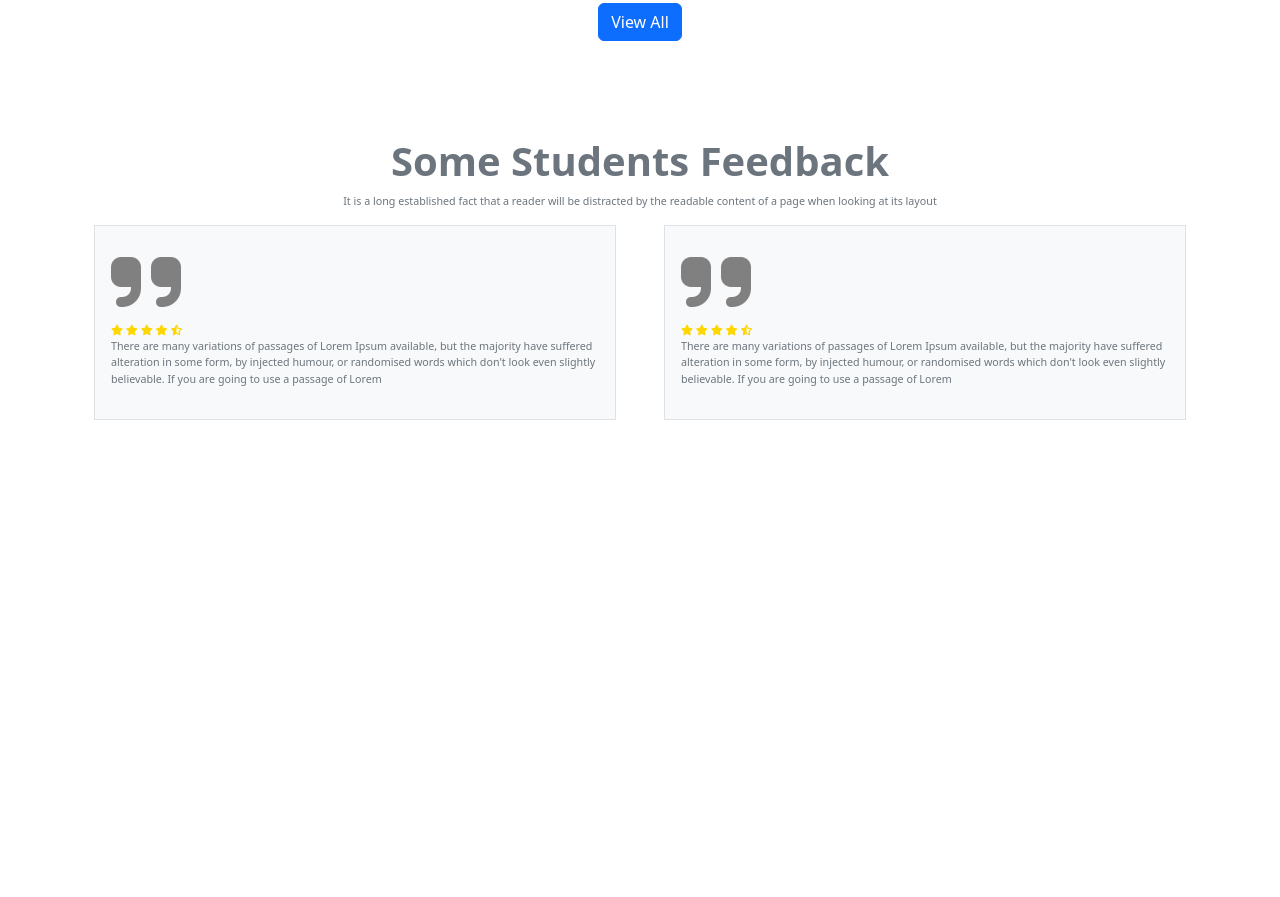
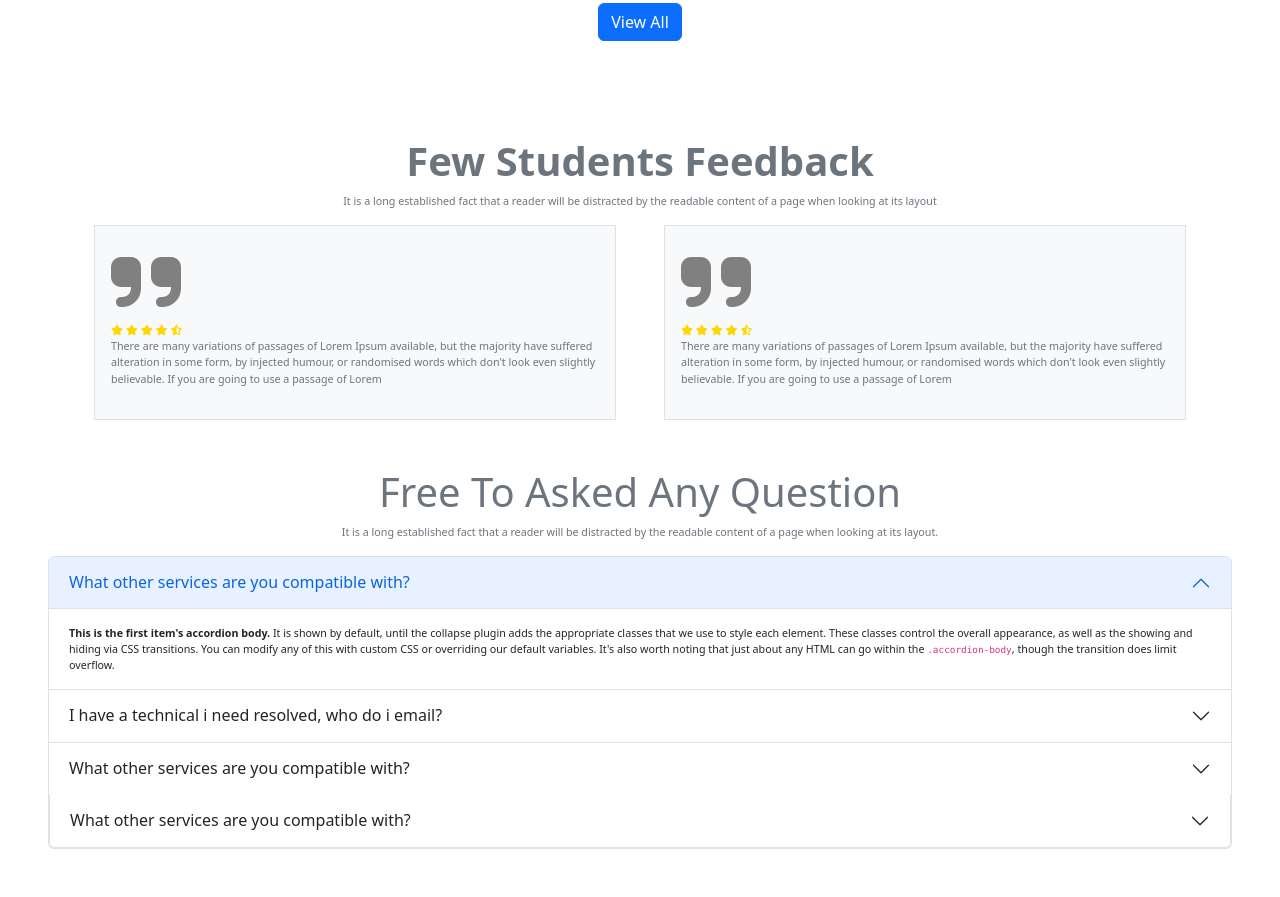
Before and after one commit to ShakiraMorium/E-Learning-Website, a plain HTML site: page index.html in a window 1280 px wide. Shown: the part 3514-4411 px from the top of the page. Before the commit the page ends 3934 px from the top, so only its background shows below. Drawn offline with nearby package versions, Linux system fonts and the light colour scheme.

Commit message:
according section added

```diff
--- a/index.html
+++ b/index.html
@@ -314,7 +314,7 @@
 
   <section>
     <div class="text-center">
-      <h1 class="fw-bold">Some Students Feedback</h1>
+      <h1 class="fw-bold">Few Students Feedback</h1>
       <p>It is a long established fact that a reader will be distracted by the readable
         content of a page when looking at its layout</p>
     </div>
@@ -367,8 +367,63 @@
 
 </section>
 
+<section class="p-5">
+  <div class="text-center">
+    <h1>Free To Asked Any Question</h1>
+    <p>It is a long established fact that a reader will be distracted by the readable
+      content of a page when looking at its layout.</p>
+  </div>
+  <div class="accordion" id="accordionExample">
+    <div class="accordion-item">
+      <h2 class="accordion-header" id="headingOne">
+        <button class="accordion-button" type="button" data-bs-toggle="collapse" data-bs-target="#collapseOne" aria-expanded="true" aria-controls="collapseOne">
+          What other services are you compatible with?
+        </button>
+      </h2>
+      <div id="collapseOne" class="accordion-collapse collapse show" aria-labelledby="headingOne" data-bs-parent="#accordionExample">
+        <div class="accordion-body">
+          <strong>This is the first item's accordion body.</strong> It is shown by default, until the collapse plugin adds the appropriate classes that we use to style each element. These classes control the overall appearance, as well as the showing and hiding via CSS transitions. You can modify any of this with custom CSS or overriding our default variables. It's also worth noting that just about any HTML can go within the <code>.accordion-body</code>, though the transition does limit overflow.
+        </div>
+      </div>
+    </div>
+    <div class="accordion-item">
+      <h2 class="accordion-header" id="headingTwo">
+        <button class="accordion-button collapsed" type="button" data-bs-toggle="collapse" data-bs-target="#collapseTwo" aria-expanded="false" aria-controls="collapseTwo">
+          I have a technical i need resolved, who do i email?
+        </button>
+      </h2>
+      <div id="collapseTwo" class="accordion-collapse collapse" aria-labelledby="headingTwo" data-bs-parent="#accordionExample">
+        <div class="accordion-body">
+          <strong>This is the second item's accordion body.</strong> It is hidden by default, until the collapse plugin adds the appropriate classes that we use to style each element. These classes control the overall appearance, as well as the showing and hiding via CSS transitions. You can modify any of this with custom CSS or overriding our default variables. It's also worth noting that just about any HTML can go within the <code>.accordion-body</code>, though the transition does limit overflow.
+        </div>
+      </div>
+    </div>
+    <div class="accordion-item">
+      <h2 class="accordion-header" id="headingThree">
+        <button class="accordion-button collapsed" type="button" data-bs-toggle="collapse" data-bs-target="#collapseThree" aria-expanded="false" aria-controls="collapseThree">
+          What other services are you compatible with?
+        </button>
+      </h2>
+      <div id="collapseThree" class="accordion-collapse collapse" aria-labelledby="headingThree" data-bs-parent="#accordionExample">
+        <div class="accordion-body">
+          <strong>This is the third item's accordion body.</strong> It is hidden by default, until the collapse plugin adds the appropriate classes that we use to style each element. These classes control the overall appearance, as well as the showing and hiding via CSS transitions. You can modify any of this with custom CSS or overriding our default variables. It's also worth noting that just about any HTML can go within the <code>.accordion-body</code>, though the transition does limit overflow.
+        </div>
+      </div>
+    <div class="accordion-item">
+      <h2 class="accordion-header" id="headingThree">
+        <button class="accordion-button collapsed" type="button" data-bs-toggle="collapse" data-bs-target="#collapseThree" aria-expanded="false" aria-controls="collapseThree">
+          What other services are you compatible with?
+        </button>
+      </h2>
+      <div id="collapseThree" class="accordion-collapse collapse" aria-labelledby="headingThree" data-bs-parent="#accordionExample">
+        <div class="accordion-body">
+          <strong>This is the third item's accordion body.</strong> It is hidden by default, until the collapse plugin adds the appropriate classes that we use to style each element. These classes control the overall appearance, as well as the showing and hiding via CSS transitions. You can modify any of this with custom CSS or overriding our default variables. It's also worth noting that just about any HTML can go within the <code>.accordion-body</code>, though the transition does limit overflow.
+        </div>
+      </div>
+    </div>
+  </div>
 
-
+</section>
 
 
 
```
